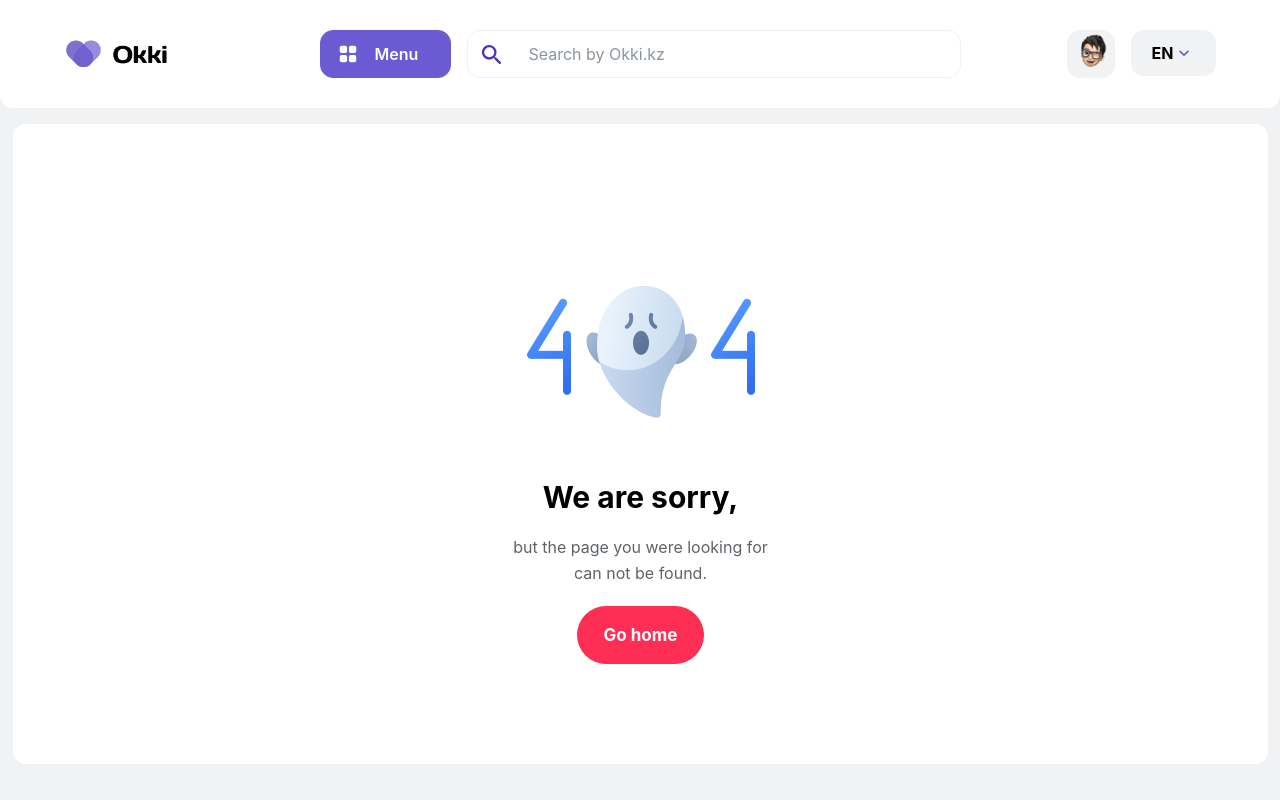
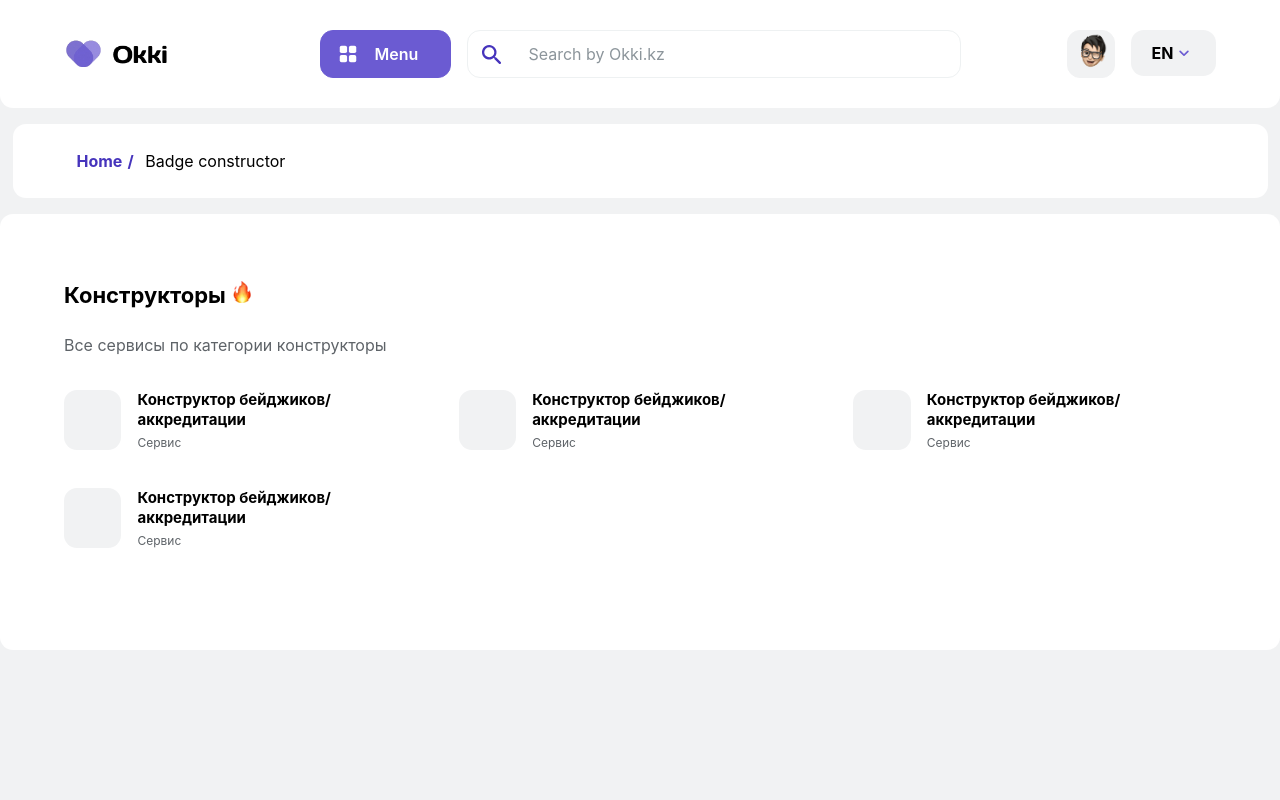
Before and after one commit to DreamerView/zhenil-next, a Next.js app: page /constructor in a window 1280 px wide. Before the commit this address had no page. Built offline with nearby package versions, Linux system fonts and the light colour scheme.

Commit message:
constructor added

```diff
--- a/pages/acc/info_block.js
+++ b/pages/constructor/acc/info_block.js
@@ -5,8 +5,8 @@ import { useState,useEffect } from 'react';
 import Image from 'next/image';
 import { useDispatch } from 'react-redux';
 import { useSelector } from 'react-redux';
-import useTranslateText from '../translate';
-import text from "../../translate/acc/info_block_translate";
+import useTranslateText from '../../translate';
+import text from "../../../translate/acc/info_block_translate";
 
 const InfoBlock = (result) => {
     const lang = useTranslateText();
--- /dev/null
+++ b/pages/constructor/index.js
@@ -0,0 +1,70 @@
+import Image from "next/image";
+import Head from "next/head";
+import Link from "next/link";
+import useTranslateText from "../translate";
+import translate from "../../translate/acc/navbar_translate";
+import text from "../../translate/acc/index_translate";
+import style from "../../styles/constructor/index.module.css"
+
+const ConstructorIndex = () => {
+    const lang = useTranslateText();
+    return(
+        <>
+            <Head>
+                <title>{text['name'][lang]} | Okki.kz</title>
+                <meta name="description" content={text['seo_description'][lang]} />
+            </Head>
+            <div className="main__nav">
+                <p className="nav"><Link href="/"><b className="b_color">{translate['home'][lang]}  /</b></Link>    {translate["step1"][lang]}</p>
+            </div>
+            <div className="main">
+            <h1>Конструкторы <Image src={"/icons/fire.webp"} width={22} height={22} alt="emoji"/></h1>
+            <p className="sub_content">Все сервисы по категории конструкторы</p>
+            <div className={style.main__module_row}>
+                <Link href="/constructor/acc">
+                <a>
+                <div className={`${style.main__module_row_block} block_animation`}>
+                    <div className={`${style.main__module_row_block_img}`}>
+
+                    </div>
+                    <div className={style.main__module_row_block_f}>
+                        <h5>Конструктор бейджиков/аккредитации</h5>
+                        <p className={style.main__module_row_block_f_p}>Сервис</p>
+                    </div>
+                </div>
+                </a>
+                </Link>
+                <div className={`${style.main__module_row_block} block_animation`}>
+                    <div className={style.main__module_row_block_img}>
+
+                    </div>
+                    <div className={style.main__module_row_block_f}>
+                        <h5>Конструктор бейджиков/аккредитации</h5>
+                        <p className={style.main__module_row_block_f_p}>Сервис</p>
+                    </div>
+                </div>
+                <div className={`${style.main__module_row_block} block_animation`}>
+                    <div className={style.main__module_row_block_img}>
+
+                    </div>
+                    <div className={style.main__module_row_block_f}>
+                        <h5>Конструктор бейджиков/аккредитации</h5>
+                        <p className={style.main__module_row_block_f_p}>Сервис</p>
+                    </div>
+                </div>
+                <div className={`${style.main__module_row_block} block_animation`}>
+                    <div className={style.main__module_row_block_img}>
+
+                    </div>
+                    <div className={style.main__module_row_block_f}>
+                        <h5>Конструктор бейджиков/аккредитации</h5>
+                        <p className={style.main__module_row_block_f_p}>Сервис</p>
+                    </div>
+                </div>
+            </div>
+        </div>
+      </>
+    );
+};
+
+export default ConstructorIndex;
--- /dev/null
+++ b/styles/constructor/index.module.css
@@ -0,0 +1,26 @@
+div.main__module_row {
+    margin:32px 0;
+    display: grid;
+    grid-template-columns: repeat(auto-fill, minmax(300px, 1fr));
+    gap:32px;
+}
+div.main__module_row_block {
+    display: flex;
+    cursor: pointer;
+}
+div.main__module_row_block_img {
+    width:60px;
+    height:60px;
+    background-color: var(--nav_menu_c);
+    border-radius: 13px;
+    margin-right: 16px;
+}
+div.main__module_row_block_f  {
+    display: flex;
+    flex-direction: column;
+    justify-content: center;
+}
+p.main__module_row_block_f_p {
+    font-size:12px;
+    color:var(--sub_content);
+}
--- a/styles/index_main.module.css
+++ b/styles/index_main.module.css
@@ -163,3 +163,8 @@ div.main__index_block {
     border-radius: 13px;
     margin:16px 0 8px 0;
 }
+img.main__index_block_img {
+    width:160px;
+    height:160px;
+    border-radius: 13px;
+}
--- a/translate/index_translate.js
+++ b/translate/index_translate.js
@@ -19,6 +19,11 @@ export default {
         ru:"Образование",
         en:"Education"
     },
+    health: {
+        kk:"Денсаулық",
+        ru:"Здоровье",
+        en:"Health"
+    },
     soon:{
         kk:"Жасалуда",
         ru:"В разработке",
```
Also changed, not shown: pages/constructor/acc/index.js (renamed from pages/acc/index.js, +7 -7 lines), pages/constructor/acc/info.js (renamed from pages/acc/info.js, +8 -8 lines), pages/constructor/acc/logo.js (renamed from pages/acc/logo.js, +7 -7 lines), pages/constructor/acc/result.js (renamed from pages/acc/result.js, +6 -6 lines), pages/constructor/acc/size.js (renamed from pages/acc/size.js, +7 -7 lines), pages/index.js (+10 -6 lines), public/icons/badge.svg (added), public/icons/health.svg (added).
